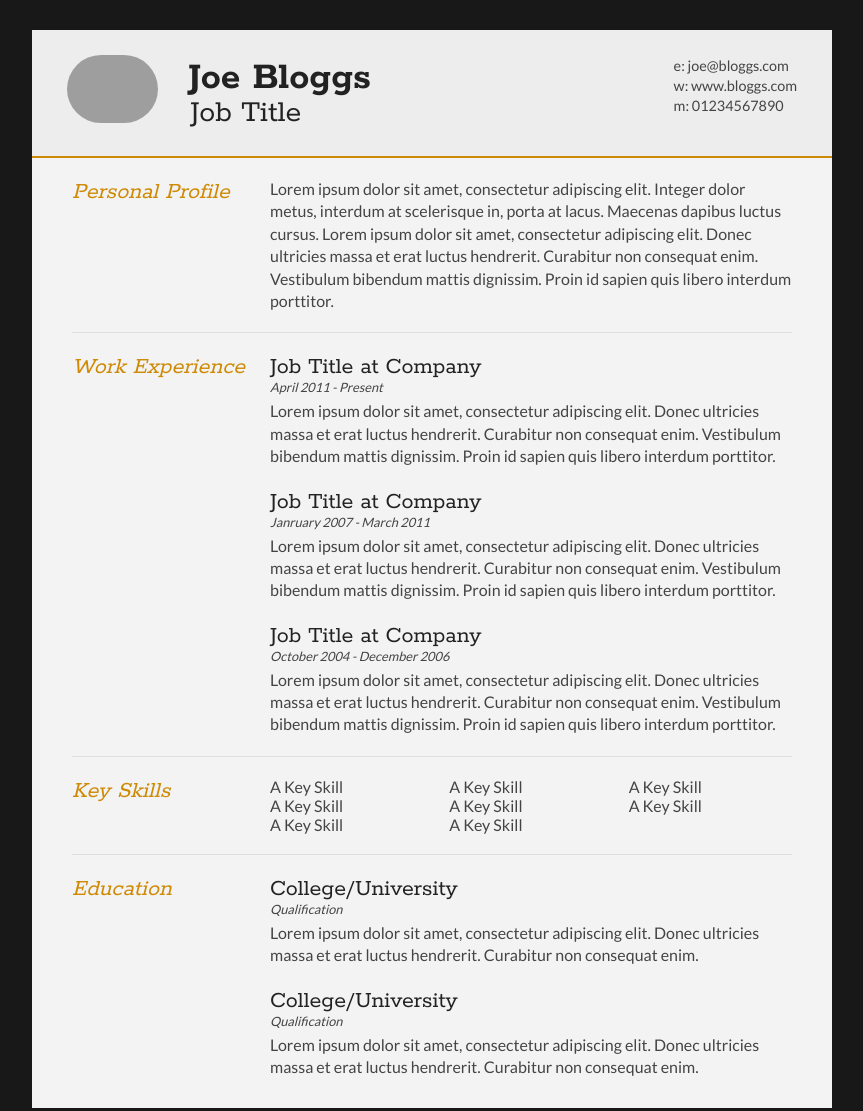
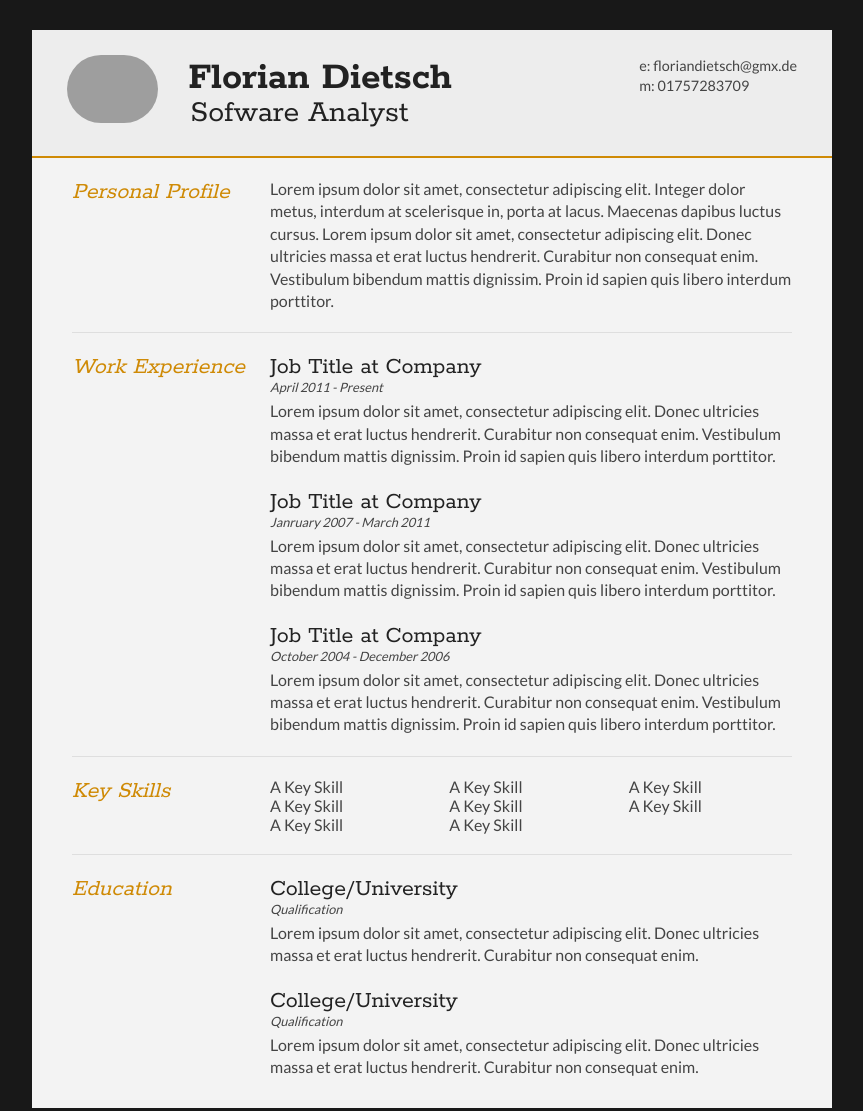
Before and after one commit to floriandietsch/floriandietsch.github.io, a plain HTML site: page index.html in a window 1280 px wide. Shown: the whole page, without its empty margins (208-1071 px from the left). Drawn offline with Linux system fonts and the light colour scheme; grey boxes are pictures that could not be loaded.

Commit message:
Name changes

```diff
--- a/index.html
+++ b/index.html
@@ -1,10 +1,10 @@
 <!DOCTYPE html>
 <html>
 <head>
-<title>Joe Bloggs - Curriculum Vitae</title>
+<title>Florian Dietsch - Curriculum Vitae</title>
 
 <meta name="viewport" content="width=device-width"/>
-<meta name="description" content="The Curriculum Vitae of Joe Bloggs."/>
+<meta name="description" content="The Curriculum Vitae of Florian Dietsch."/>
 <meta charset="UTF-8">
 
 <link type="text/css" rel="stylesheet" href="style.css">
@@ -15,19 +15,18 @@
 <div id="cv" class="instaFade">
 	<div class="mainDetails">
 		<div id="headshot" class="quickFade">
-			<img src="headshot.jpg" alt="Alan Smith" />
+			<img src="headshot.jpg" alt="Florian Dietsch" />
 		</div>
 
 		<div id="name">
-			<h1 class="quickFade delayTwo">Joe Bloggs</h1>
-			<h2 class="quickFade delayThree">Job Title</h2>
+			<h1 class="quickFade delayTwo">Florian Dietsch</h1>
+			<h2 class="quickFade delayThree">Sofware Analyst</h2>
 		</div>
 
 		<div id="contactDetails" class="quickFade delayFour">
 			<ul>
-				<li>e: <a href="mailto:joe@bloggs.com" target="_blank">joe@bloggs.com</a></li>
-				<li>w: <a href="http://www.bloggs.com">www.bloggs.com</a></li>
-				<li>m: 01234567890</li>
+				<li>e: <a href="mailto:floriandietsch@gmx.de" target="_blank">floriandietsch@gmx.de</a></li>
+				<li>m: 01757283709</li>
 			</ul>
 		</div>
 		<div class="clear"></div>
```
